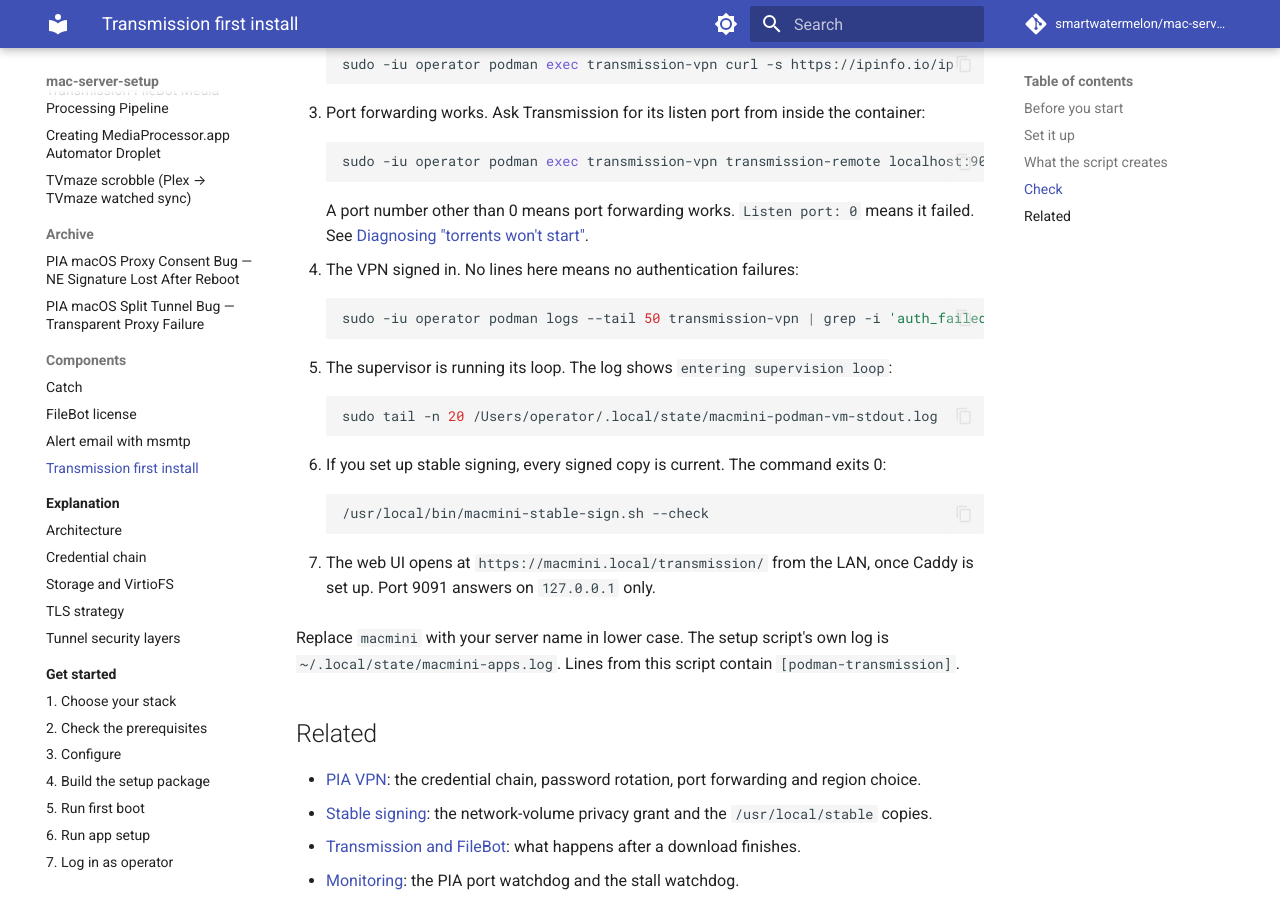
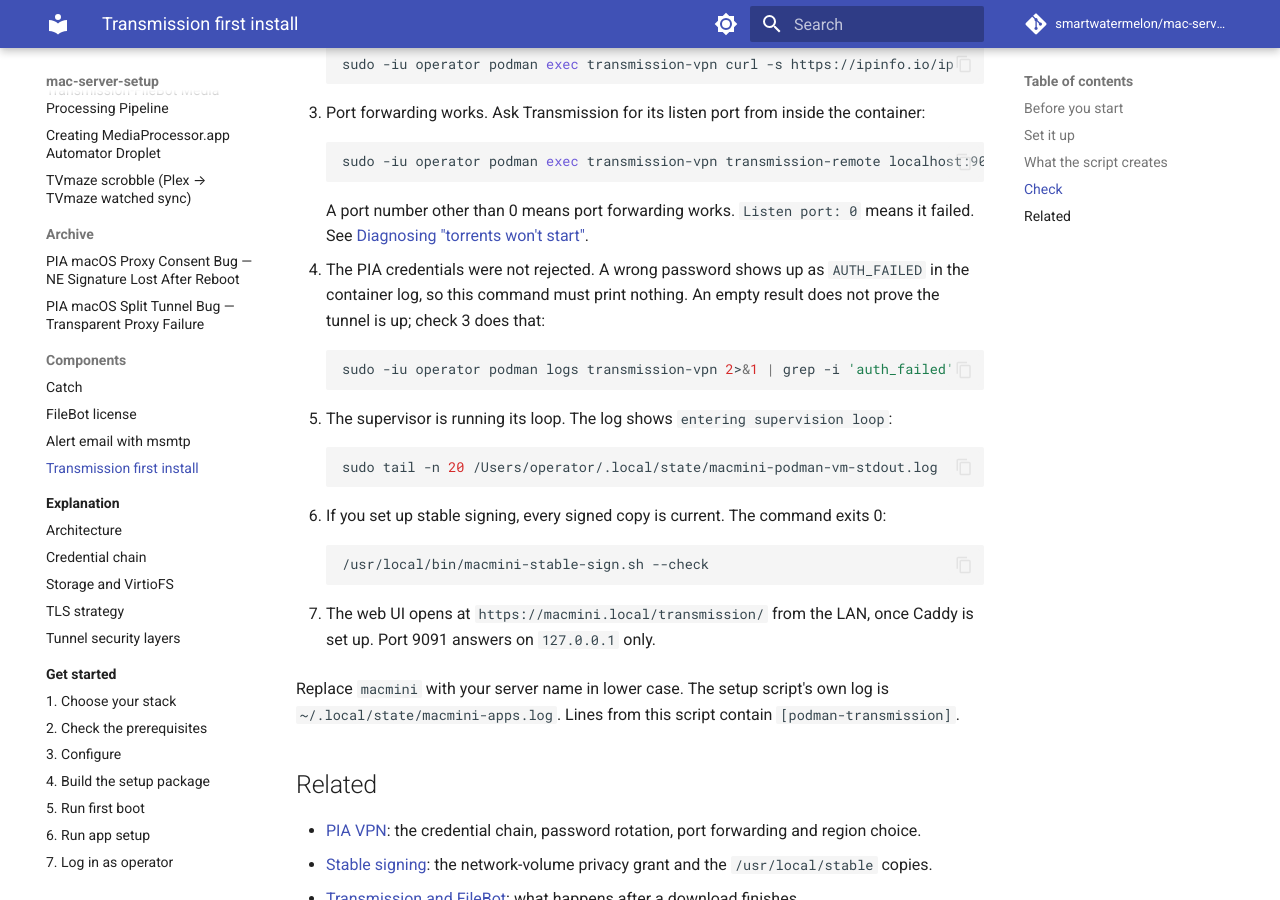
Before and after one commit to smartwatermelon/mac-server-setup, an MkDocs documentation site: the page built from docs/components/transmission-first-install.md, in a window 1280 px wide and 900 px high, scrolled down 3962 px. Built offline with MkDocs 1.6.1 and Material for MkDocs 9.7.7, drawn with Linux system fonts in a browser that asks for light colours; comment, search, counter and statistics services are not loaded.

Commit message:
docs: search the whole container log for AUTH_FAILED
Review follow-up. The check read only the last 50 log lines, so an
earlier credential failure was missed, and it called an empty result
proof of a sign-in. It now searches the full log and says only that the
credentials were not rejected; the port-forwarding check shows the
tunnel is up.

Advances #205

````diff
--- a/docs/components/transmission-first-install.md
+++ b/docs/components/transmission-first-install.md
@@ -99,10 +99,10 @@ Run these checks as `admin`, after `operator` has logged in.
 
     A port number other than 0 means port forwarding works. `Listen port: 0` means it failed. See [Diagnosing "torrents won't start"](../apps/pia-vpn-README.md#diagnosing-torrents-wont-start).
 
-4. The VPN signed in. No lines here means no authentication failures:
+4. The PIA credentials were not rejected. A wrong password shows up as `AUTH_FAILED` in the container log, so this command must print nothing. An empty result does not prove the tunnel is up; check 3 does that:
 
     ```bash
-    sudo -iu operator podman logs --tail 50 transmission-vpn | grep -i 'auth_failed'
+    sudo -iu operator podman logs transmission-vpn 2>&1 | grep -i 'auth_failed'
     ```
 
 5. The supervisor is running its loop. The log shows `entering supervision loop`:
````
